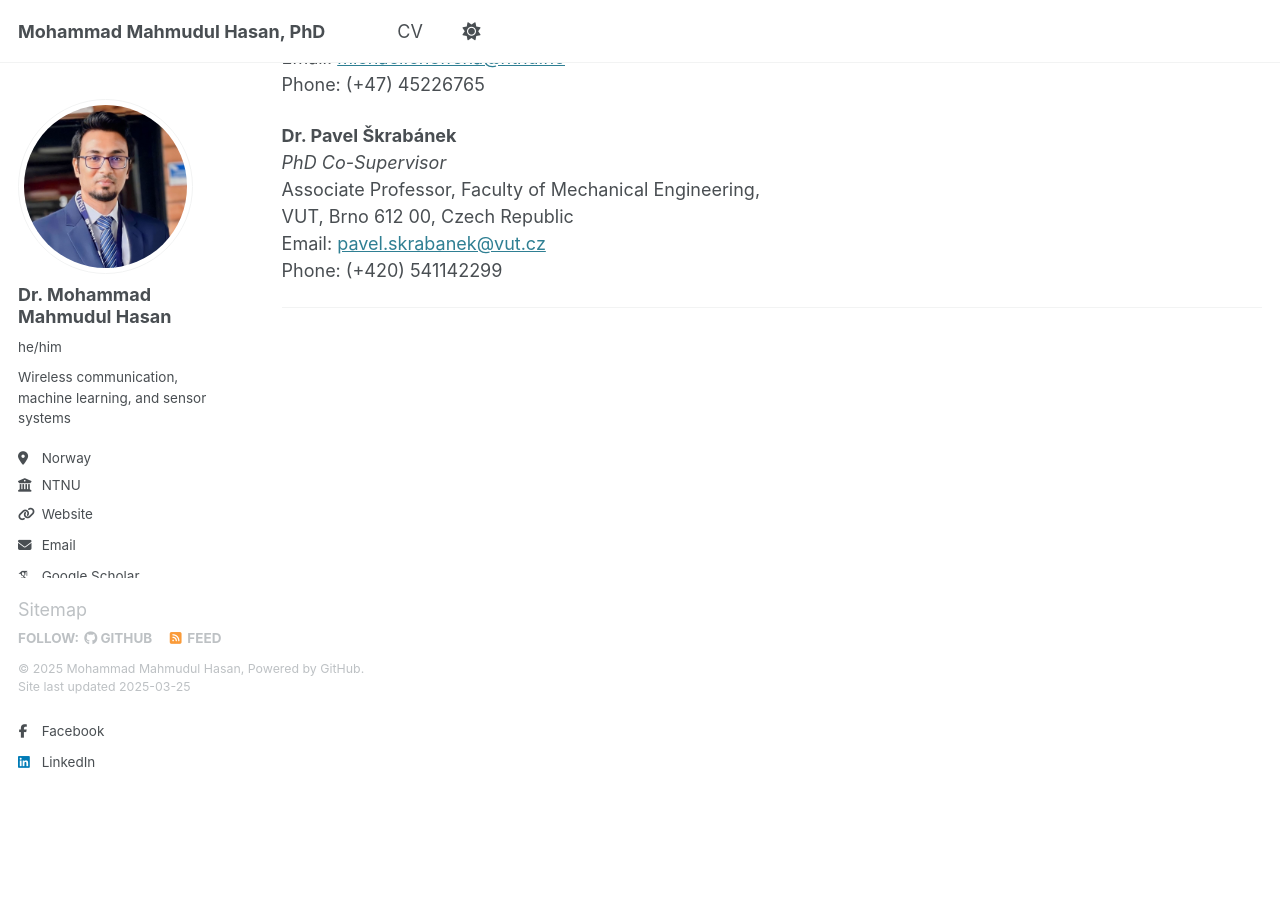
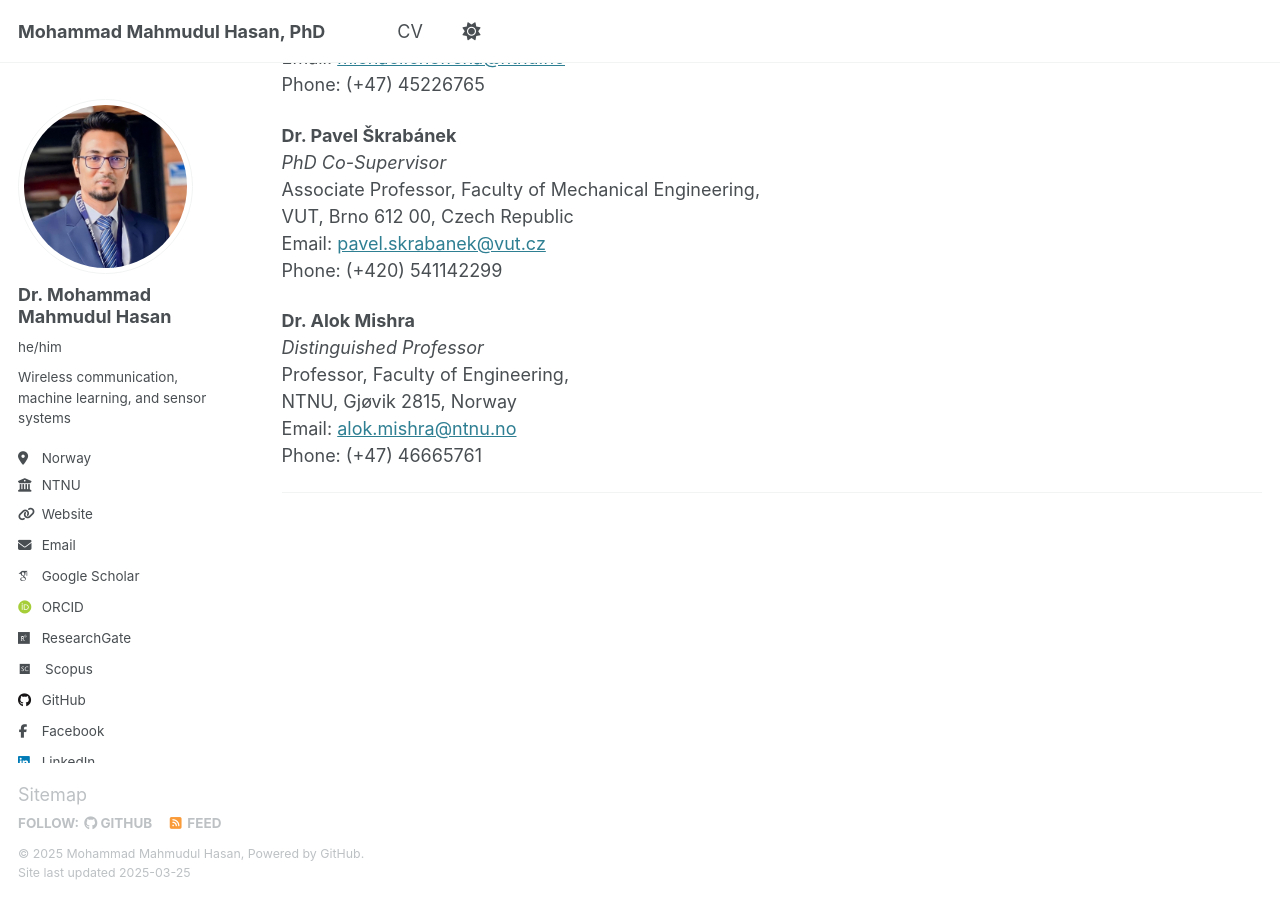
Before and after one commit to dearmahmud/dearmahmud.github.io, a Jekyll site: the page built from _pages/cv.md, in a window 1280 px wide and 900 px high, scrolled down 4269 px. Built offline with Jekyll 4.4.1, drawn with Linux system fonts in a browser that asks for light colours; some web fonts are replaced.

Commit message:
updated reference

```diff
--- a/_includes/footer.html
+++ b/_includes/footer.html
@@ -23,3 +23,6 @@
   &copy; {{ site.time | date: '%Y' }} {{ site.name | default: site.title }}, {{ site.data.ui-text[site.locale].powered_by | default: "Copyright" }} <a href="https://dearmahmud.github.io/" rel="nofollow">GitHub</a>.<br />
   Site last updated {{ "now" | date: '%Y-%m-%d' %}}
 </div>
+
+
+<!-- begin SEO -->
--- a/_pages/cv.md
+++ b/_pages/cv.md
@@ -388,4 +388,11 @@ VUT, Brno 612 00, Czech Republic
 Email: [pavel.skrabanek@vut.cz](mailto:pavel.skrabanek@vut.cz)
 Phone: (+420) 541142299
 
+**Dr. Alok Mishra**
+*Distinguished Professor*
+Professor, Faculty of Engineering,
+NTNU, Gjøvik 2815, Norway
+Email: [alok.mishra@ntnu.no](mailto:alok.mishra@ntnu.no)
+Phone: (+47) 46665761
+
 ---
```
